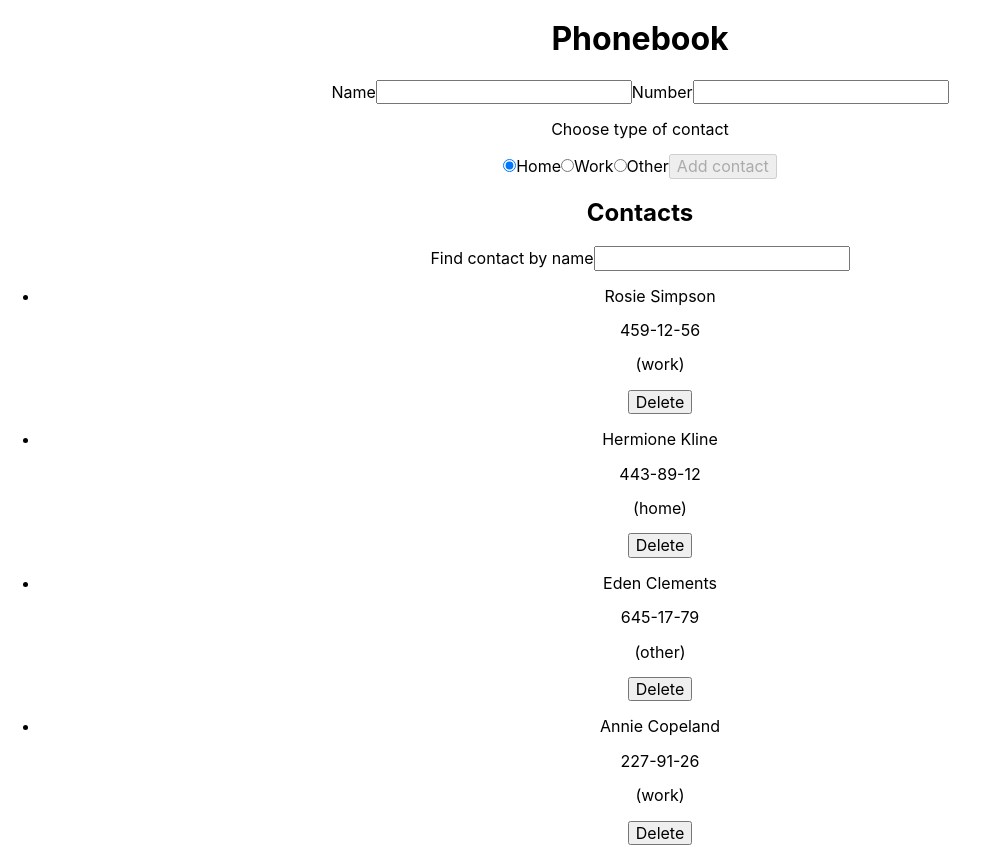
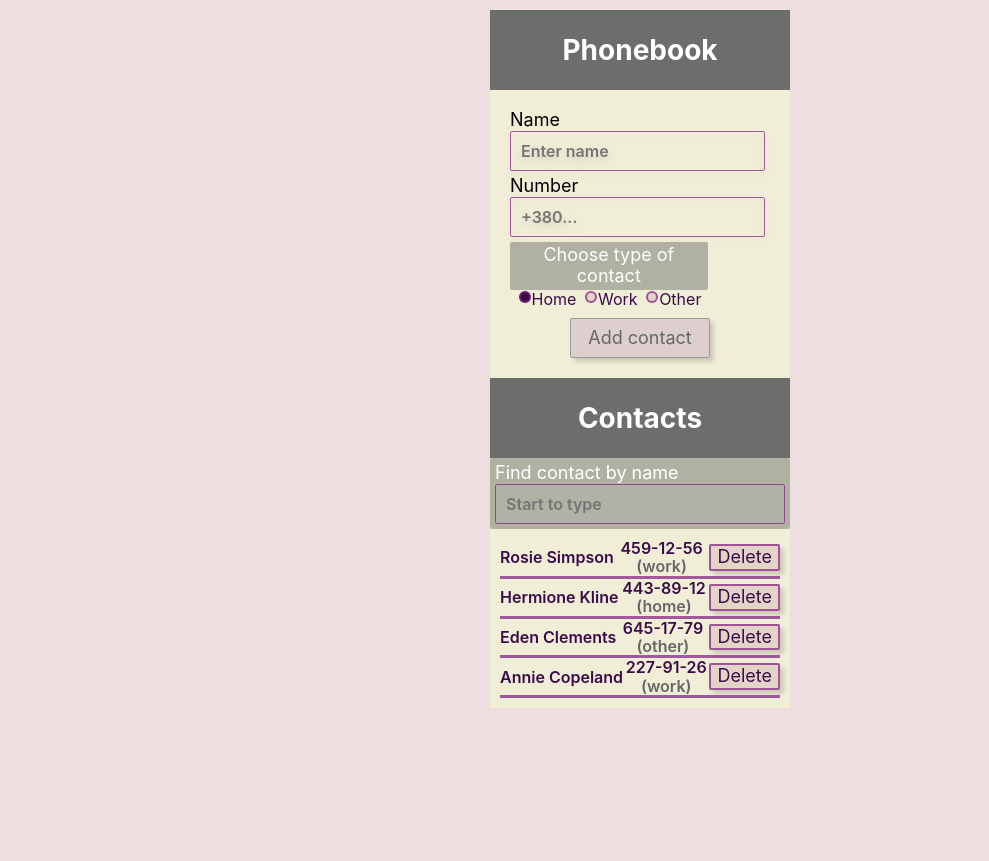
Before and after one commit to Larysa1387/goit-react-hw-02-phonebook, a React (Create React App) app: page / in a window 1280 px wide. Shown: the whole page, without its empty margins (0-989 px from the left). After the commit the page ends 800 px from the top, so only its background shows below. Built offline with nearby package versions, Linux system fonts and the light colour scheme.

Commit message:
Add styles

```diff
--- a/src/App.css
+++ b/src/App.css
@@ -1,38 +1,18 @@
 .App {
   text-align: center;
-}
-
-.App-logo {
-  height: 40vmin;
-  pointer-events: none;
-}
-
-@media (prefers-reduced-motion: no-preference) {
-  .App-logo {
-    animation: App-logo-spin infinite 20s linear;
-  }
+  background-color: #f1eed8;
+  width: 300px;
+  margin: 10px auto;
 }
 
 .App-header {
-  background-color: #282c34;
-  min-height: 100vh;
+  margin: 0;
+  background-color: #282c34a8;
+  min-height: 10vh;
   display: flex;
   flex-direction: column;
   align-items: center;
   justify-content: center;
-  font-size: calc(10px + 2vmin);
+  font-size: calc(12px + 2vmin);
   color: white;
 }
-
-.App-link {
-  color: #61dafb;
-}
-
-@keyframes App-logo-spin {
-  from {
-    transform: rotate(0deg);
-  }
-  to {
-    transform: rotate(360deg);
-  }
-}
--- a/src/App.js
+++ b/src/App.js
@@ -37,12 +37,12 @@ class App extends Component {
   };
 
   contactPhonebookSubmit = (data) => {
-    console.log(data);
+    const { name, number, contactType } = data;
     const contact = {
       id: shortid.generate(),
-      name: data.name,
-      number: data.number,
-      contactType: data.contactType,
+      name,
+      number,
+      contactType,
     };
     this.setState(({ contacts }) => ({
       contacts: [contact, ...contacts],
@@ -61,24 +61,24 @@ class App extends Component {
   };
 
   deleteContact = (contactId) => {
-    this.setState((prevState) => ({
-      contacts: prevState.contacts.filter(
-        (contact) => contact.id !== contactId,
-      ),
+    this.setState(({ contacts }) => ({
+      contacts: contacts.filter((contact) => contact.id !== contactId),
+      filter: '',
     }));
   };
 
   render() {
+    const { contacts, filter } = this.state;
     const visibleContacts = this.getVisibleContact();
     return (
       <div className="App">
-				<h1>Phonebook</h1>
+        <h1 className="App-header">Phonebook</h1>
         <ContactForm
-					contacts={this.state.contacts}
+          contacts={contacts}
           onSubmit={this.contactPhonebookSubmit}
         />
-				<h2>Contacts</h2>
-				<Filter value={this.state.filter} onChange={this.changeFilter} />
+        <h2 className="App-header">Contacts</h2>
+        <Filter value={filter} onChange={this.changeFilter} />
         <ContactList
           contacts={visibleContacts}
           onDeleteContact={this.deleteContact}
--- a/src/components/ContactForm/ContactForm.jsx
+++ b/src/components/ContactForm/ContactForm.jsx
@@ -1,11 +1,15 @@
 import React, { Component } from 'react';
 import shortid from 'shortid';
+import s from './ContactForm.module.css';
 
-class ContactForm extends Component {
-  state = {
+const INITIAL_STATE = {
   name: '',
   number: '',
   contactType: 'home',
+};
+class ContactForm extends Component {
+  state = {
+    ...INITIAL_STATE,
   };
 
   contactInputId = shortid.generate();
@@ -20,7 +24,7 @@ class ContactForm extends Component {
     e.preventDefault();
     const { name } = this.state;
     const { contacts, onSubmit } = this.props;
-    if (contacts.find(contact => contact.name === name)) {
+    if (contacts.find((contact) => contact.name === name)) {
       return alert(`${name} is already in contacts`);
     }
     onSubmit(this.state);
@@ -28,72 +32,80 @@ class ContactForm extends Component {
   };
 
   reset = () => {
-    this.setState({ name: '', number: '', contactType: 'home' });
+    this.setState({ ...INITIAL_STATE });
   };
 
   render() {
+    const { name, number, contactType } = this.state;
     return (
-      <form onSubmit={this.handleFormSubmit}>
-        <label htmlFor={this.contactInputId}>
+      <form onSubmit={this.handleFormSubmit} className={s.ContactForm}>
+        <div className={s.align}>
+          <label htmlFor={this.contactInputId} className={s.inputLabel}>
             Name
             <input
+              className={s.formInput}
               type="text"
               name="name"
-            value={this.state.name}
+              value={name}
               pattern="^[a-zA-Zа-яА-Я]+(([' -][a-zA-Zа-яА-Я ])?[a-zA-Zа-яА-Я]*)*$"
               title="Имя может состоять только из букв, апострофа, тире и пробелов. Например Adrian, Jacob Mercer, Charles de Batz de Castelmore d'Artagnan и т. п."
               required
               autoComplete="off"
               id={this.contactInputId}
+              placeholder="Enter name"
               onChange={this.handleInputChange}
             />
           </label>
-        <label htmlFor={this.numberInputId}>
+          <label htmlFor={this.numberInputId} className={s.inputLabel}>
             Number
             <input
+              className={s.formInput}
               type="tel"
               name="number"
-            value={this.state.number}
+              value={number}
               pattern="\+?\d{1,4}?[-.\s]?\(?\d{1,3}?\)?[-.\s]?\d{1,4}[-.\s]?\d{1,4}[-.\s]?\d{1,9}"
               title="Номер телефона должен состоять цифр и может содержать пробелы, тире, круглые скобки и может начинаться с +"
               required
               id={this.numberInputId}
+              placeholder="+380..."
               onChange={this.handleInputChange}
             />
           </label>
-
-        <p>Choose type of contact</p>
-        <label>
+        </div>
+          <p className={s.radioTitle}>Choose type of contact</p>
+        <div className={s.radioAlign}>
+          <label className={s.radioLabel}>
             <input
               type="radio"
               name="contactType"
               value="home"
               onChange={this.handleInputChange}
-            checked={this.state.contactType === 'home'}
+              checked={contactType === 'home'}
             />
             Home
           </label>
-        <label>
+          <label className={s.radioLabel}>
             <input
               type="radio"
               name="contactType"
               value="work"
               onChange={this.handleInputChange}
-            checked={this.state.contactType === 'work'}
+              checked={contactType === 'work'}
             />
             Work
           </label>
-        <label>
+          <label className={s.radioLabel}>
             <input
               type="radio"
               name="contactType"
               value="other"
               onChange={this.handleInputChange}
-            checked={this.state.contactType === 'other'}
+              checked={contactType === 'other'}
             />
             Other
           </label>
-        <button type="submit" disabled={!this.state.name}>
+        </div>
+        <button className={s.btnSubmit} type="submit" disabled={!name}>
           Add contact
         </button>
       </form>
--- /dev/null
+++ b/src/components/ContactForm/ContactForm.module.css
@@ -0,0 +1,108 @@
+.ContactForm {
+  padding: 20px;
+}
+
+.align {
+  display: flex;
+  flex-direction: column;
+  align-items: flex-start;
+}
+
+.inputLabel {
+  margin-bottom: 5px;
+  font-size: 18px;
+  width: 20px;
+}
+
+.formInput {
+  width: 255px;
+  padding: 10px 10px;
+  border: 1px solid rgba(131, 30, 131, 0.712);
+  filter: drop-shadow(0px 4px 4px rgba(0,0,0,0.15));
+  border-radius: 2px;
+  background-color: inherit;
+  color: rgb(59, 11, 73);
+  outline: none;
+  font-size: 16px;
+  font-weight: 600;
+}
+
+.radioAlign {
+  width: 200px;
+  display: flex;
+  justify-content: space-evenly;
+  margin-bottom: 10px;
+}
+
+.radioTitle {
+  width: 76%;
+  font-size: 18px;
+  padding: 3px;
+  margin: 0;
+  color: #ffff;
+  background-color: #282c3452;
+  border-radius: 2px;
+}
+
+.radioLabel {
+  color: rgb(59, 11, 73);
+}
+
+input[type='radio'] {
+  visibility: hidden;
+}
+
+input[type='radio']:after {
+  width: 12px;
+  height: 12px;
+  border-radius: 12px;
+  top: -2px;
+  left: 0px;
+  position: relative;
+  background-color: rgba(209, 174, 174, 0.39);
+  content: '';
+  display: inline-block;
+  visibility: visible;
+  border: 2px solid rgba(131, 30, 131, 0.712);
+}
+
+input[type='radio']:checked:after {
+  width: 12px;
+  height: 12px;
+  border-radius: 12px;
+  top: -2px;
+  left: 0px;
+  position: relative;
+  background-color: rgb(59, 11, 73);
+  content: '';
+  display: inline-block;
+  visibility: visible;
+  border: 2px solid rgba(131, 30, 131, 0.712);
+}
+
+.btnSubmit {
+  width: 140px;
+  height: 40px;
+  border-radius: 2px;
+  color: rgb(59, 11, 73);
+  background-color: rgba(209, 174, 174, 0.39);
+  border: 2px solid rgba(131, 30, 131, 0.712);
+  box-shadow: 4px 4px 4px rgb(0 0 0 / 15%);
+  font-size: 18px;
+  cursor: pointer;
+  transition: color 250ms cubic-bezier(0.4, 0, 0.2, 1),
+    background-color 250ms cubic-bezier(0.4, 0, 0.2, 1);;
+}
+
+.btnSubmit:hover {
+  color: #ffff;
+  background-color: rgb(59, 11, 73);
+}
+
+button:disabled,
+button[disabled]{
+  border: 1px solid #999999;
+  background-color: #cebac894;
+  color: #666666;
+  pointer-events:none;
+}
--- a/src/components/ContactList/ContactList.jsx
+++ b/src/components/ContactList/ContactList.jsx
@@ -1,15 +1,18 @@
 import React from 'react';
+import s from './ContactList.module.css';
 
 const ContactList = ({ contacts, onDeleteContact }) => {
   return (
-    <ul>
-      {contacts.map((contact) => {
+    <ul className={s.contactList}>
+      {contacts.map(({ id, name, number, contactType }) => {
         return (
-          <li key={contact.id}>
-            <p>{contact.name}</p>
-            <p>{contact.number}</p>
-            <p>({contact.contactType})</p>
-            <button onClick={() => onDeleteContact(contact.id)}>Delete</button>
+          <li key={id} className={s.contactItem}>
+            <p>{name}</p>
+            <div className={s.align}>
+              <p>{number}</p>
+              <p className={s.contactType}>({contactType})</p>
+            </div>
+            <button className={s.btnDelete} onClick={() => onDeleteContact(id)}>Delete</button>
           </li>
         );
       })}
--- /dev/null
+++ b/src/components/ContactList/ContactList.module.css
@@ -0,0 +1,39 @@
+.contactList {
+  list-style: none;
+  margin: 0;
+  padding: 10px;
+}
+
+.contactItem {
+  display: flex;
+  align-items: center;
+  justify-content: space-between;
+  color: rgb(59, 11, 73);
+  border-bottom: 3px solid rgba(131, 30, 131, 0.712);
+  font-weight: 600;
+}
+
+.contactItem p {
+  padding: 0;
+  margin: 0;
+}
+
+.align {
+  display: flex;
+  flex-direction: column;
+}
+
+.contactType {
+  color: #666666;
+}
+
+.btnDelete {
+  border-radius: 2px;
+  color: rgb(59, 11, 73);
+  background-color: rgba(209, 174, 174, 0.39);
+  border: 2px solid rgba(131, 30, 131, 0.712);
+  box-shadow: 4px 4px 4px rgb(0 0 0 / 15%);
+  font-size: 18px;
+  cursor: pointer;
+  transition: color 250ms cubic-bezier(0.4, 0, 0.2, 1), background-color 250ms cubic-bezier(0.4, 0, 0.2, 1);
+}
--- a/src/components/Filter/Filter.jsx
+++ b/src/components/Filter/Filter.jsx
@@ -1,12 +1,13 @@
 import React from 'react';
+import s from './Filter.module.css';
 
 const Filter = ({ value, onChange }) => {
   return (
-    <label htmlFor="">
-      Find contact by name
-      <input type="text" name="filter" value={value} onChange={onChange} />
-    </label>
-  );
+		<label className={s.inputLabel}>
+			Find contact by name
+			<input className={s.inputFilter} type="text" name="filter" value={value} placeholder="Start to type" onChange={onChange} />
+		</label>
+	);
 };
 
 export default Filter;
--- /dev/null
+++ b/src/components/Filter/Filter.module.css
@@ -0,0 +1,22 @@
+.inputLabel {
+    display: block;
+    font-size: 18px;
+    padding: 5px;
+    text-align: left;
+    color: #ffff;
+    background-color: #282c3452;
+    border-radius: 2px;
+}
+
+.inputFilter {
+  width: 100%;
+  padding: 10px 10px;
+  border: 1px solid rgba(131, 30, 131, 0.712);
+  border-radius: 2px;
+  /* background-color: inherit; */
+  background-color: #cebac811;;
+  color: rgb(59, 11, 73);
+  outline: none;
+  font-size: 16px;
+  font-weight: 600;
+}
--- a/src/index.css
+++ b/src/index.css
@@ -5,6 +5,7 @@ body {
     sans-serif;
   -webkit-font-smoothing: antialiased;
   -moz-osx-font-smoothing: grayscale;
+  background-color: rgba(209, 174, 174, 0.39);
 }
 
 code {
```
Lines whose indentation alone changed are shown as unchanged.
